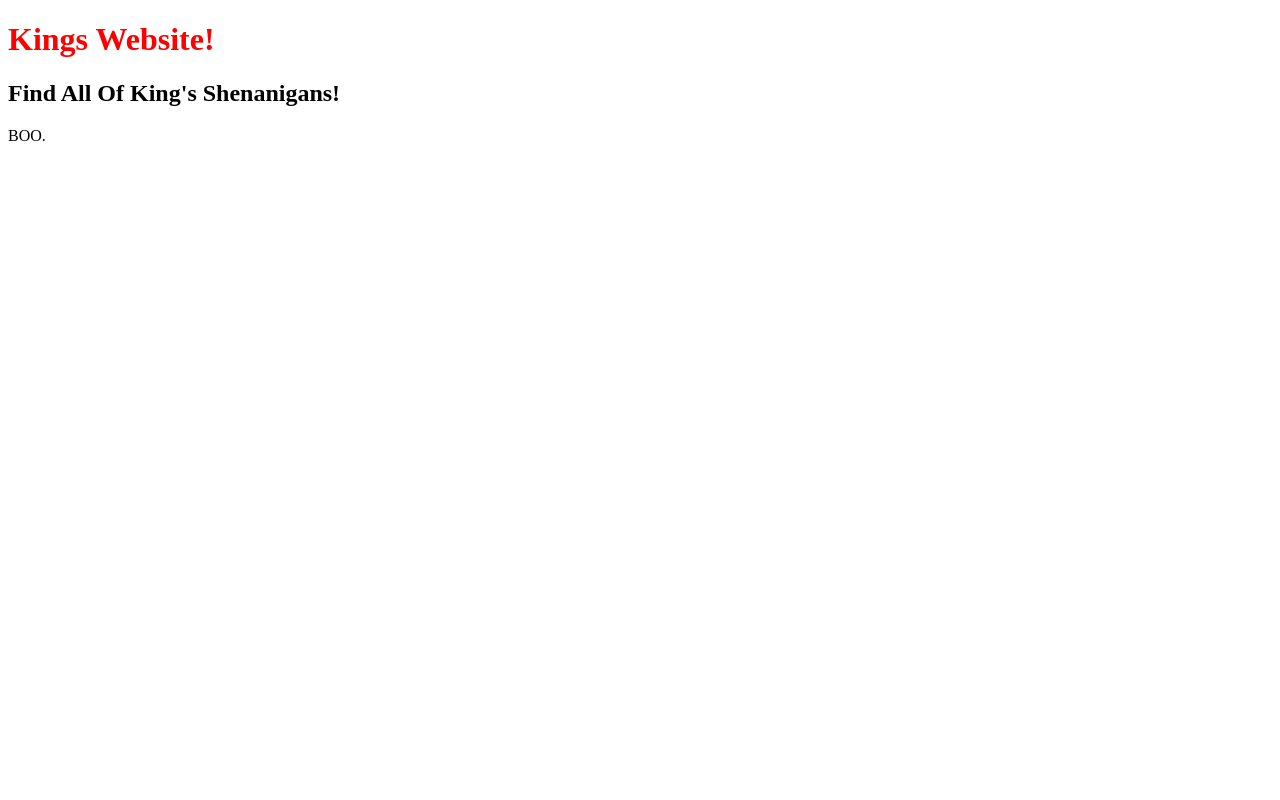
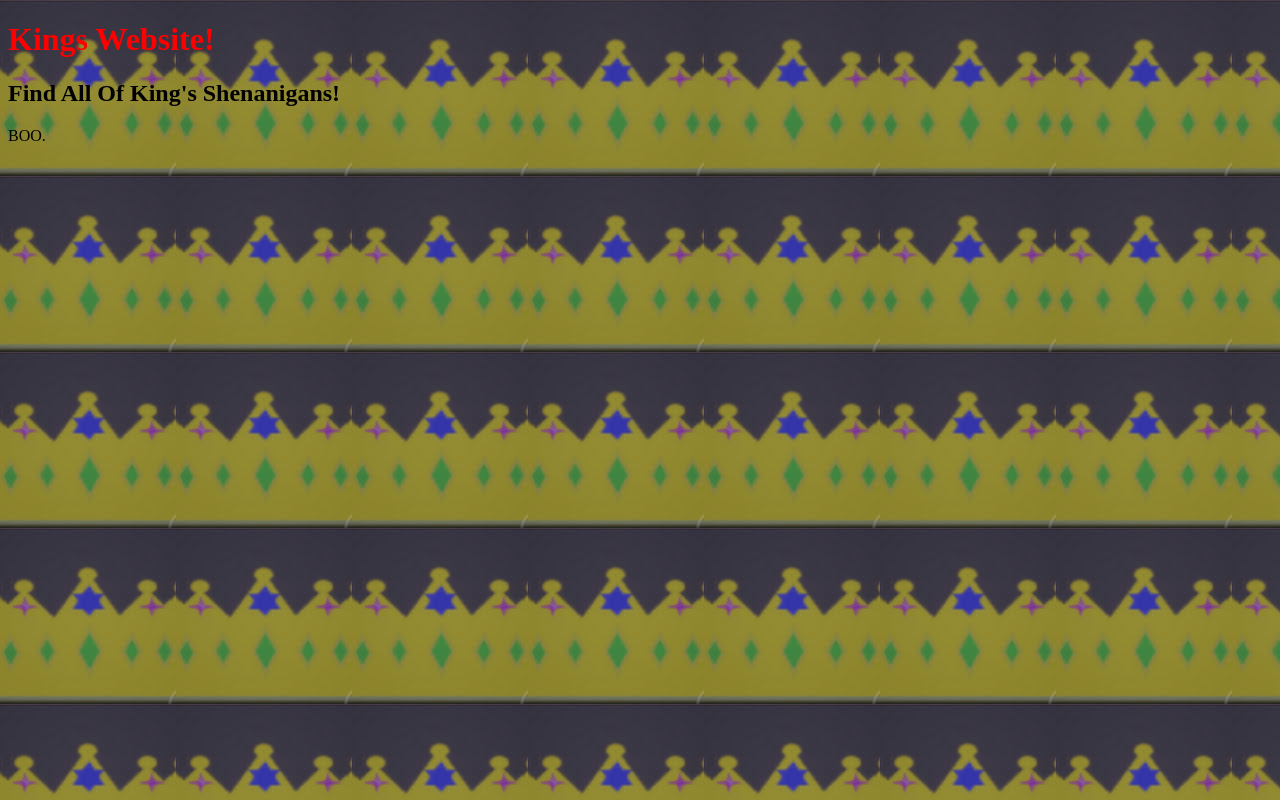
Before and after one commit to Gamingking12345/KingsSite, a plain HTML site: page YOUTUBE/index.html in a window 1280 px wide. Drawn offline with Linux system fonts and the light colour scheme.

Commit message:
Update app.css

```diff
--- a/YOUTUBE/app.css
+++ b/YOUTUBE/app.css
@@ -2,5 +2,5 @@ h1 {
     color: red
 }
 body {
-    background-image: url(YOUTUBE/Images/channels4_profile.png)
+    background-image: url(Images/channels4_profile.png)
 }
```
